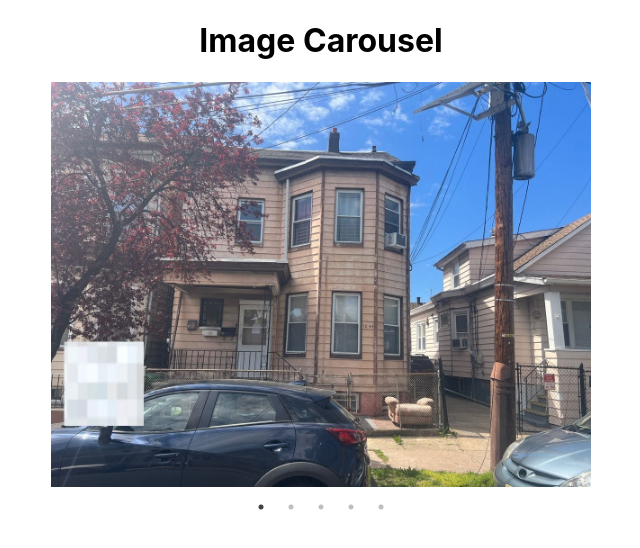
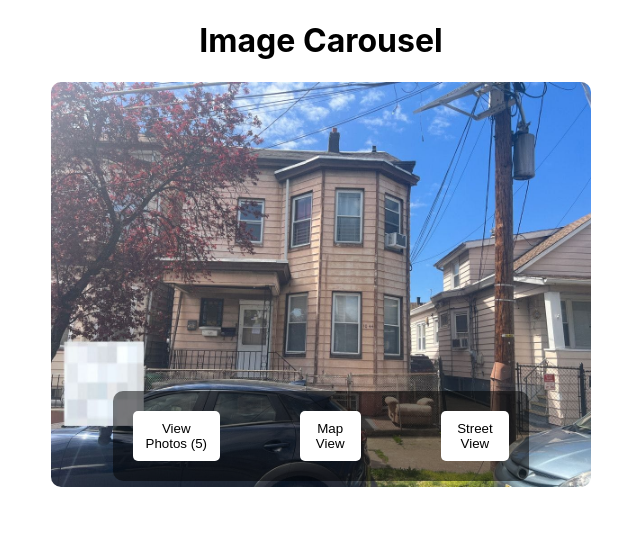
Before and after one commit to SimonsTechno1/image-carousel, a React (Create React App) app: page / in a window 1280 px wide. Shown: the top 548 px of the page, without its empty margins (319-959 px from the left). Built offline with nearby package versions, Linux system fonts and the light colour scheme.

Commit message:
Adding Button to image { views photo , map location and street views }

```diff
--- a/src/ImageCarousel.css
+++ b/src/ImageCarousel.css
@@ -5,17 +5,20 @@
 }
 
 .carousel-image-container {
+  position: relative;
   display: flex;
   justify-content: center;
   align-items: center;
   height: 65%; /* Adjust the height as needed */
   cursor: pointer;
+  border-radius: 10px;
 }
 
 .carousel-image {
   max-width: 65%;
   max-height: 65%;
   object-fit: contain;
+  border-radius: 10px;
 }
 
 .exit-button {
@@ -53,17 +56,6 @@
   cursor: pointer;
 }
 
-.random-map-button {
-  position: absolute;
-  top: 20px;
-  left: 20px;
-  background-color: rgba(0, 0, 255, 0.8);
-  border: none;
-  cursor: pointer;
-  padding: 10px;
-  z-index: 1;
-  color: white;
-}
 
 .modal-image {
   max-width: 90%;
@@ -106,6 +98,40 @@
   margin-top: 20px;
 }
 
+.location-button, .street-view-button,.photos-button  {
+  display: flex;
+  justify-content: center;
+  flex-direction: column;
+  margin: 10px;
+  padding: 10px;
+  background-color: #fff;
+  border: none;
+  cursor: pointer;
+  border-radius: 5px;
+  transition: background-color 0.3s ease;
+}
+
+.location-button:hover, .street-view-button:hover,.photos-button :hover {
+  background-color: #f0f0f0;
+}
+.button-container {
+  display: flex;
+  flex-direction: initial;
+  gap: 10px; /* Adjust the gap as needed */
+}
+
+.button-overlay {
+  position: absolute;
+  bottom: 10px;
+  left: 50%;
+  transform: translateX(-50%);
+  display: flex;
+  gap: 60px;
+  background: rgba(0, 0, 0, 0.5);
+  padding: 10px;
+  border-radius: 10px;
+}
+
 .location-button, .street-view-button {
   display: flex;
   justify-content: center;
@@ -127,3 +153,15 @@
   flex-direction: initial;
   gap: 10px; /* Adjust the gap as needed */
 }
+
+.photos-view {
+  display: flex;
+  flex-wrap: wrap;
+  justify-content: center;
+}
+
+.photo-image {
+  margin: 5px;
+  width: calc(20% - 10px);
+  height: auto;
+}
--- a/src/ImageCarousel.js
+++ b/src/ImageCarousel.js
@@ -1,3 +1,4 @@
+/* eslint-disable jsx-a11y/iframe-has-title */
 import React, { useState } from 'react';
 import Slider from 'react-slick';
 import "slick-carousel/slick/slick.css";
@@ -9,9 +10,10 @@ const ImageCarousel = ({ images }) => {
   const [currentIndex, setCurrentIndex] = useState(0);
   const [showLocation, setShowLocation] = useState(false);
   const [showStreetView, setShowStreetView] = useState(false);
+  const [showPhotos, setShowPhotos] = useState(false);
 
   const settings = {
-    dots: true,
+    dots: false,
     infinite: true,
     speed: 500,
     slidesToShow: 1,
@@ -28,6 +30,7 @@ const ImageCarousel = ({ images }) => {
     setIsModalOpen(false);
     setShowLocation(false);
     setShowStreetView(false);
+    setShowPhotos(false);
   };
 
   const toggleLocation = () => {
@@ -38,17 +41,72 @@ const ImageCarousel = ({ images }) => {
   const toggleStreetView = () => {
     setShowStreetView(!showStreetView);
     setShowLocation(false);
+    setShowPhotos(false);
   };
+
+  const togglePhotos = () => {
+    setShowPhotos(!showPhotos);
+    setShowStreetView(false);
+    setShowLocation(false);
+  };
+
 
   return (
     <div className="carousel-container">
+      {!showLocation && !showStreetView && !showPhotos && (
+        <div className="carousel-content">
           <Slider {...settings}>
             {images.map((image, index) => (
               <div key={index} className="carousel-image-container" onClick={() => openModal(index)}>
+                <div className="bottom">
                   <img src={image} alt={`Slide ${index + 1}`} className="carousel-image" />
+                  <div className="button-overlay">
+                    <button className="photos-button" onClick={togglePhotos}>
+                      {showPhotos ? 'Hide Photos' : 'View Photos (5) '}
+                    </button>
+                    <button className="location-button" onClick={toggleLocation}>
+                      {showLocation ? 'Hide Map View' : 'Map View'}
+                    </button>
+                    <button className="street-view-button" onClick={toggleStreetView}>
+                      {showStreetView ? 'Hide Street View' : 'Street View'}
+                    </button>
+                  </div>
+                </div>
               </div>
             ))}
           </Slider>
+        </div>
+      )}
+      {showLocation && (
+        <iframe
+          src="https://www.google.com/maps/embed?pb=!1m18!1m12!1m3!1d387199.51147032203!2d-74.30932647699741!3d40.69608170403378!2m3!1f0!2f0!3f0!3m2!1i1024!2i768!4f13.1!3m3!1m2!1s0x89c2f9505bd01851%3A0xeb495aecf9816815!2sTiLT%20Museum!5e0!3m2!1sen!2sin!4v1718468874061!5m2!1sen!2sin"
+          width="800"
+          height="600"
+          style={{ border: 0 }}
+          allowFullScreen=""
+          loading="lazy"
+          referrerPolicy="no-referrer-when-downgrade"
+        ></iframe>
+      )}
+      {showStreetView && (
+        <iframe
+          src="https://www.google.com/maps/embed?pb=!1m18!1m12!1m3!1d8272.823846711133!2d-74.06577488092518!3d40.8026404295607!2m3!1f0!2f0!3f0!3m2!1i1024!2i768!4f13.1!3m3!1m2!1s0x89c2f9505bd01851%3A0xeb495aecf9816815!2sTiLT%20Museum!5e0!3m2!1sen!2sin!4v1718470280927!5m2!1sen!2sin"
+          width="800"
+          height="600"
+          style={{ border: 0 }}
+          allowFullScreen=""
+          loading="lazy"
+          referrerPolicy="no-referrer-when-downgrade"
+        ></iframe>
+      )}
+      {showPhotos && (
+        <div className="photos-view">
+          {images.slice(0, 5).map((image, index) => (
+            // eslint-disable-next-line jsx-a11y/img-redundant-alt
+            <img key={index} src={image} alt={`Photo ${index + 1}`} className="photo-image" />
+          ))}
+        </div>
+      )}
       {isModalOpen && (
         <ImageModal
           images={images}
@@ -65,6 +123,7 @@ const ImageCarousel = ({ images }) => {
   );
 };
 
+
 const ImageModal = ({ images, currentIndex, onClose, setCurrentIndex, showLocation, toggleLocation, showStreetView, toggleStreetView }) => {
   const nextImage = () => {
     setCurrentIndex((currentIndex + 1) % images.length);
@@ -78,6 +137,7 @@ const ImageModal = ({ images, currentIndex, onClose, setCurrentIndex, showLocati
     <div className="modal">
       <span className="close" onClick={onClose}>&times;</span>
       <div className="button-container">
+      <h2 className='hi' style={{ color: 'white' }}>XYZproperty</h2>
         <button className="location-button" onClick={toggleLocation}>
           {showLocation ? 'View Image' : 'Map Location'}
         </button>
```
Lines whose indentation alone changed are shown as unchanged.
